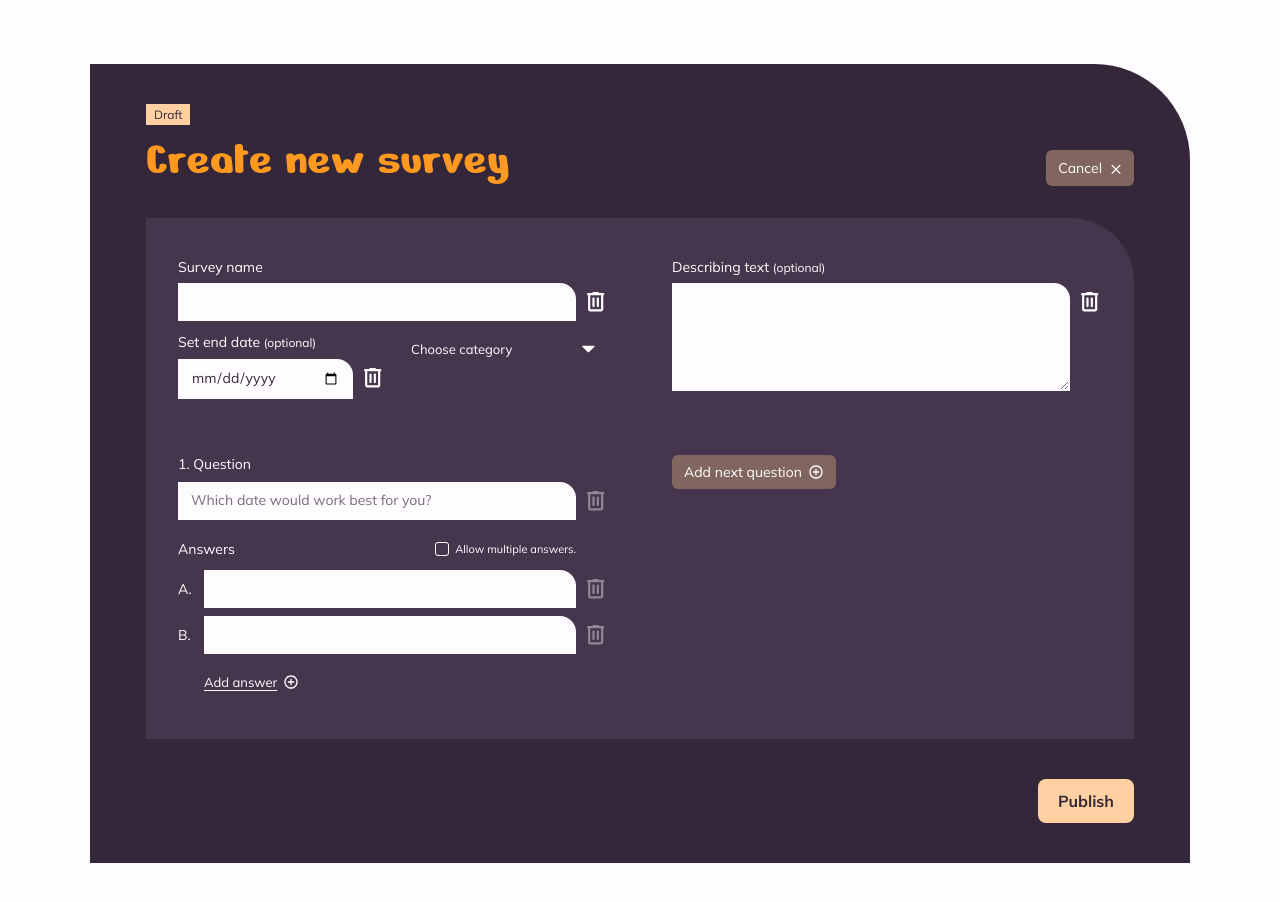
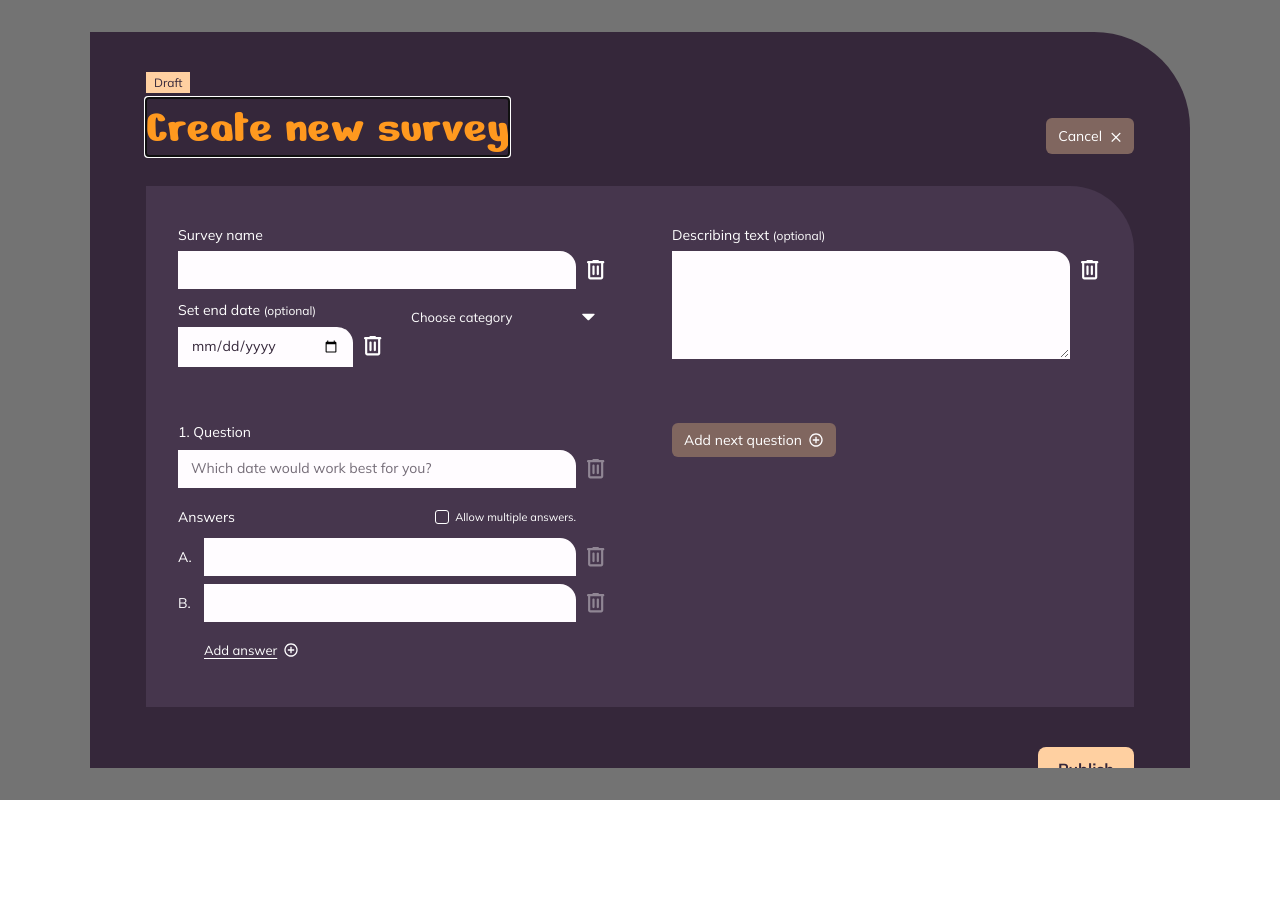
Before and after one commit to codeNow26/poll-app, an Angular app: page /#/create-survey in a window 1280 px wide. Shown: the top 902 px of the page. After the commit the page ends 800 px from the top, so only its background shows below. Built offline with nearby package versions, Linux system fonts and the light colour scheme.

Commit message:
added overlay to create-survey

```diff
--- a/src/app/pages/create-survey/create-survey.html
+++ b/src/app/pages/create-survey/create-survey.html
@@ -1,16 +1,19 @@
-<main class="create-survey">
-    <header class="create-survey__header">
+<dialog #surveyDialog class="create-survey" aria-labelledby="create-survey-title"
+    (cancel)="$event.preventDefault(); cancelSurvey()">
+    <header class="create-survey__header" [inert]="isSuccessOverlayOpen()">
         <div class="create-survey__header-left">
             <p class="create-survey__draft">Draft</p>
-            <h1 class="create-survey__title">Create new survey</h1>
+            <h1 id="create-survey-title" class="create-survey__title" tabindex="-1" autofocus>
+                Create new survey
+            </h1>
         </div>
 
-        <button class="create-survey__cancel" type="button" routerLink="/">
+        <button class="create-survey__cancel" type="button" (click)="cancelSurvey()">
             Cancel <span aria-hidden="true">×</span>
         </button>
     </header>
 
-    <form [formGroup]="surveyForm" (ngSubmit)="submitSurvey()" id="survey-form" class="create-survey__form">
+    <form [formGroup]="surveyForm" (ngSubmit)="submitSurvey()" [inert]="isSuccessOverlayOpen()" id="survey-form" class="create-survey__form">
         <div class="create-survey__form-content">
             <div class="create-survey__details">
                 <div class="create-survey__details-left">
@@ -213,4 +216,4 @@
         </div>
     </div>
     }
-</main>
+</dialog>
--- a/src/app/pages/create-survey/create-survey.scss
+++ b/src/app/pages/create-survey/create-survey.scss
@@ -4,19 +4,25 @@
 
 :host {
   display: block;
-  min-height: 100vh;
-  padding: 64px 32px;
-  background-color: #fffcff;
-  color: #fff;
 }
 
 .create-survey {
-  width: 100%;
+  box-sizing: border-box;
+  width: calc(100% - 64px);
   max-width: 1100px;
-  margin-inline: auto;
+  max-height: calc(100dvh - 64px);
+  margin: auto;
   padding: 40px 56px;
+  overflow-y: auto;
+  overscroll-behavior: contain;
+  border: none;
   border-radius: 0 96px 0 0;
   background-color: #35273a;
+  color: #fff;
+
+  &::backdrop {
+    background-color: rgb(0 0 0 / 55%);
+  }
 
   &__header {
     display: flex;
@@ -188,13 +194,12 @@
 }
 
 @media (max-width: 700px) {
-  :host {
-    padding: 24px 16px;
-  }
 
   .create-survey {
     padding: 28px 20px;
     border-top-right-radius: 64px;
+    width: calc(100% - 16px);
+    max-height: calc(100dvh - 16px);
 
     &__header {
       align-items: flex-start;
--- a/src/app/pages/create-survey/create-survey.ts
+++ b/src/app/pages/create-survey/create-survey.ts
@@ -1,6 +1,6 @@
-import { Component, inject, signal, WritableSignal } from '@angular/core';
+import { AfterViewInit, Component, ElementRef, inject, OnDestroy, output, signal, viewChild, WritableSignal } from '@angular/core';
 import { FormArray, FormControl, FormGroup, ReactiveFormsModule, Validators } from '@angular/forms';
-import { Router, RouterLink } from '@angular/router';
+import { Router } from '@angular/router';
 import { Survey } from '../../models/survey.model/survey.model';
 import { Supabase } from '../../services/supabase';
 
@@ -29,17 +29,36 @@ type SurveyForm = FormGroup<{
 const MIN_ANSWERS: number = 2;
 const MAX_ANSWERS: number = 6;
 const MIN_QUESTIONS: number = 1;
+const SUCCESS_REDIRECT_DELAY: number = 2000;
 
 @Component({
   selector: 'app-create-survey',
-  imports: [RouterLink, ReactiveFormsModule],
+  imports: [ReactiveFormsModule],
   templateUrl: './create-survey.html',
   styleUrl: './create-survey.scss',
 })
-export class CreateSurvey {
-  private supabase: Supabase = inject(Supabase);
-  private router: Router = inject(Router);
-  private isSaving: boolean = false;
+export class CreateSurvey implements AfterViewInit, OnDestroy {
+  cancelled = output<void>();
+  surveyDialog = viewChild.required<ElementRef<HTMLDialogElement>>('surveyDialog');
+  redirectTimer: ReturnType<typeof setTimeout> | null = null;
+
+  /** Opens the form as a modal after its view is ready. */
+  ngAfterViewInit(): void {
+    this.surveyDialog().nativeElement.showModal();
+  }
+
+  /** Closes the form unless saving or confirmation is in progress. */
+  cancelSurvey(): void {
+    if (this.isSaving || this.isSuccessOverlayOpen()) {
+      return;
+    }
+    this.surveyDialog().nativeElement.close();
+    this.cancelled.emit();
+  }
+
+  supabase: Supabase = inject(Supabase);
+  router: Router = inject(Router);
+  isSaving: boolean = false;
 
   surveyName: FormControl<string> = this.createRequiredTextControl();
   surveyDescription: FormControl<string> =
@@ -80,13 +99,27 @@ export class CreateSurvey {
     await this.saveSurvey(this.createSurveyData());
   }
 
-  /** Opens the newly created survey after the confirmation is closed. */
-  closeSuccessOverlay(): void {
-    if (this.createdSurveyId === null) {
-      return;
-    }
-    void this.router.navigate(['/survey', this.createdSurveyId]);
+  /** Opens the created survey and cancels any pending redirect. */
+closeSuccessOverlay(): void {
+  if (this.createdSurveyId === null) {
+    return;
   }
+  this.clearRedirectTimer();
+  void this.router.navigate(['/survey', this.createdSurveyId]);
+}
+
+/** Cancels a scheduled redirect. */
+clearRedirectTimer(): void {
+  if (this.redirectTimer !== null) {
+    clearTimeout(this.redirectTimer);
+    this.redirectTimer = null;
+  }
+}
+
+/** Cancels the redirect when the component is removed. */
+ngOnDestroy(): void {
+  this.clearRedirectTimer();
+}
 
   /** Creates a question with its initial answers and selection mode. */
   createQuestionForm(): QuestionForm {
@@ -144,7 +177,7 @@ export class CreateSurvey {
   }
 
   /** Creates a text control that rejects empty and whitespace-only values. */
-  private createRequiredTextControl(): FormControl<string> {
+  createRequiredTextControl(): FormControl<string> {
     return new FormControl('', {
       nonNullable: true,
       validators: [Validators.required, Validators.pattern(/\S/)],
@@ -152,7 +185,7 @@ export class CreateSurvey {
   }
 
   /** Creates the minimum number of empty answer controls. */
-  private createInitialAnswers(): FormArray<FormControl<string>> {
+  createInitialAnswers(): FormArray<FormControl<string>> {
     const ANSWERS: FormControl<string>[] = Array.from(
       { length: MIN_ANSWERS },
       (): FormControl<string> => this.createRequiredTextControl(),
@@ -161,7 +194,7 @@ export class CreateSurvey {
   }
 
   /** Converts the form values into the survey model. */
-  private createSurveyData(): Survey {
+  createSurveyData(): Survey {
     const FORM_VALUE: ReturnType<SurveyForm['getRawValue']> =
       this.surveyForm.getRawValue();
     return {
@@ -174,11 +207,15 @@ export class CreateSurvey {
   }
 
   /** Saves the survey and opens the confirmation after success. */
-  private async saveSurvey(survey: Survey): Promise<void> {
+  async saveSurvey(survey: Survey): Promise<void> {
     this.isSaving = true;
     try {
       this.createdSurveyId = await this.supabase.saveSurvey(survey);
       this.isSuccessOverlayOpen.set(true);
+      this.redirectTimer = setTimeout(
+        (): void => this.closeSuccessOverlay(),
+        SUCCESS_REDIRECT_DELAY,
+      );
     } catch (error: unknown) {
       console.error('Survey could not be saved:', error);
     } finally {
--- a/src/app/pages/home/home.html
+++ b/src/app/pages/home/home.html
@@ -13,7 +13,9 @@
                 <p class="hero-left__description">Create and share surveys in minutes - from team events to
                     workplace culture. Collect opinions, engage
                     your audience, and turn feedback into action.</p>
-                <button type="button" class="hero-left__button" routerLink="/create-survey">New Survey</button>
+                <button type="button" class="hero-left__button" (click)="isCreateSurveyOpen.set(true)">
+                    New Survey
+                </button>
             </div>
 
             <div class="hero-right" aria-hidden="true">
@@ -104,3 +106,9 @@
         }
     </section>
 </main>
+
+@if (isCreateSurveyOpen()) {
+  <app-create-survey
+    (cancelled)="isCreateSurveyOpen.set(false)"
+  />
+}
--- a/src/app/pages/home/home.ts
+++ b/src/app/pages/home/home.ts
@@ -3,6 +3,7 @@ import { RouterLink } from '@angular/router';
 import { SurveyCard } from '../../components/survey-card/survey-card';
 import { SavedSurvey } from '../../models/survey.model/survey.model';
 import { Supabase } from '../../services/supabase';
+import { CreateSurvey } from '../create-survey/create-survey';
 
 type SurveyTab = 'active' | 'past';
 type CategoryFilter =
@@ -18,7 +19,7 @@ const ENDING_SOON_LIMIT: number = 3;
 
 @Component({
   selector: 'app-home',
-  imports: [SurveyCard, RouterLink],
+ imports: [SurveyCard, RouterLink, CreateSurvey],
   templateUrl: './home.html',
   styleUrl: './home.scss',
 })
@@ -40,6 +41,7 @@ export class Home implements OnInit {
   selectedTab: SurveyTab = 'active';
   selectedCategory: CategoryFilter = 'All Surveys';
   isCategoryDropdownOpen: boolean = false;
+  isCreateSurveyOpen: WritableSignal<boolean> = signal(false);
 
   /** Loads and groups the surveys when the home page opens. */
   async ngOnInit(): Promise<void> {
--- a/src/app/pages/survey-detail/survey-detail.html
+++ b/src/app/pages/survey-detail/survey-detail.html
@@ -4,9 +4,9 @@
         <span>Poll<br>App</span>
     </a>
 
-    <a class="detail-header__create" routerLink="/create-survey">
+    <button class="detail-header__create" type="button" (click)="isCreateSurveyOpen.set(true)">
         Create survey
-    </a>
+    </button>
 </header>
 
 <main class="survey-detail">
@@ -152,3 +152,9 @@
     <p>Noch keine Umfrage angezeigt.</p>
     }
 </main>
+
+@if (isCreateSurveyOpen()) {
+  <app-create-survey
+    (cancelled)="isCreateSurveyOpen.set(false)"
+  />
+}
--- a/src/app/pages/survey-detail/survey-detail.scss
+++ b/src/app/pages/survey-detail/survey-detail.scss
@@ -19,6 +19,12 @@
     justify-content: space-between;
     gap: 24px;
     padding-block: 32px;
+
+    &__create {
+        border: none;
+        font-family: inherit;
+        cursor: pointer;
+    }
 
     &__brand {
         display: inline-flex;
--- a/src/app/pages/survey-detail/survey-detail.ts
+++ b/src/app/pages/survey-detail/survey-detail.ts
@@ -3,6 +3,7 @@ import { ActivatedRoute, RouterLink } from '@angular/router';
 import { SavedSurvey } from '../../models/survey.model/survey.model';
 import { SurveyVote } from '../../models/survey-vote.model';
 import { Supabase } from '../../services/supabase';
+import { CreateSurvey } from '../create-survey/create-survey';
 
 type VotesChannel = ReturnType<Supabase['subscribeToVotes']>;
 const PERCENTAGE_FACTOR: number = 100;
@@ -10,7 +11,7 @@ const VOTE_STORAGE_PREFIX: string = 'voted-survey-';
 
 @Component({
   selector: 'app-survey-detail',
-  imports: [RouterLink],
+  imports: [RouterLink, CreateSurvey],
   templateUrl: './survey-detail.html',
   styleUrl: './survey-detail.scss',
 })
@@ -20,6 +21,7 @@ export class SurveyDetail implements OnInit, OnDestroy {
   supabase: Supabase = inject(Supabase);
   votesChannel: VotesChannel | null = null;
   isDestroyed: boolean = false;
+  isCreateSurveyOpen: WritableSignal<boolean> = signal(false);
 
   survey: WritableSignal<SavedSurvey | null> =
     signal<SavedSurvey | null>(null);
--- a/src/styles.scss
+++ b/src/styles.scss
@@ -20,3 +20,7 @@ h2 {
   font-family: 'Nerko One', cursive;
   font-weight: 400;
 }
+
+body:has(dialog[open]) {
+  overflow: hidden;
+}
```
